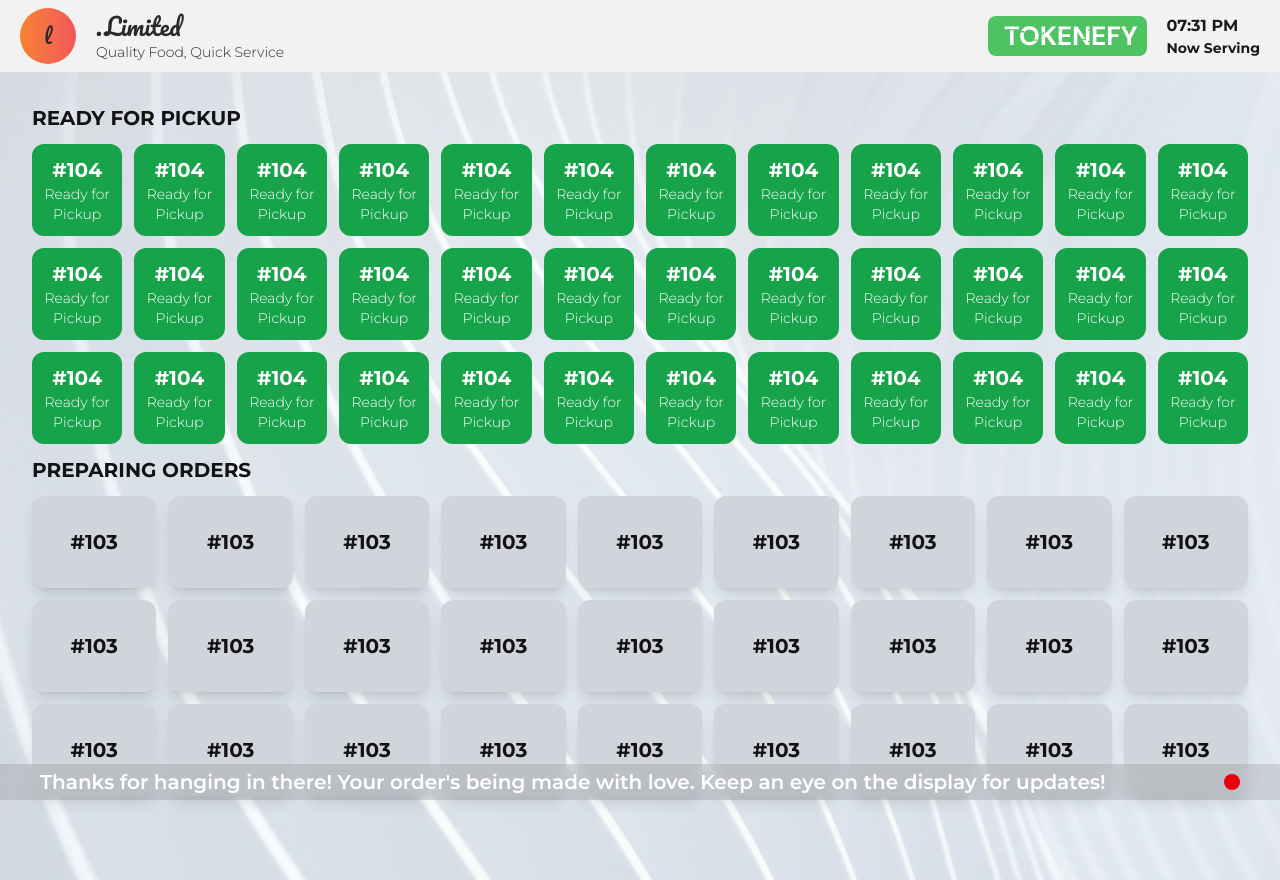
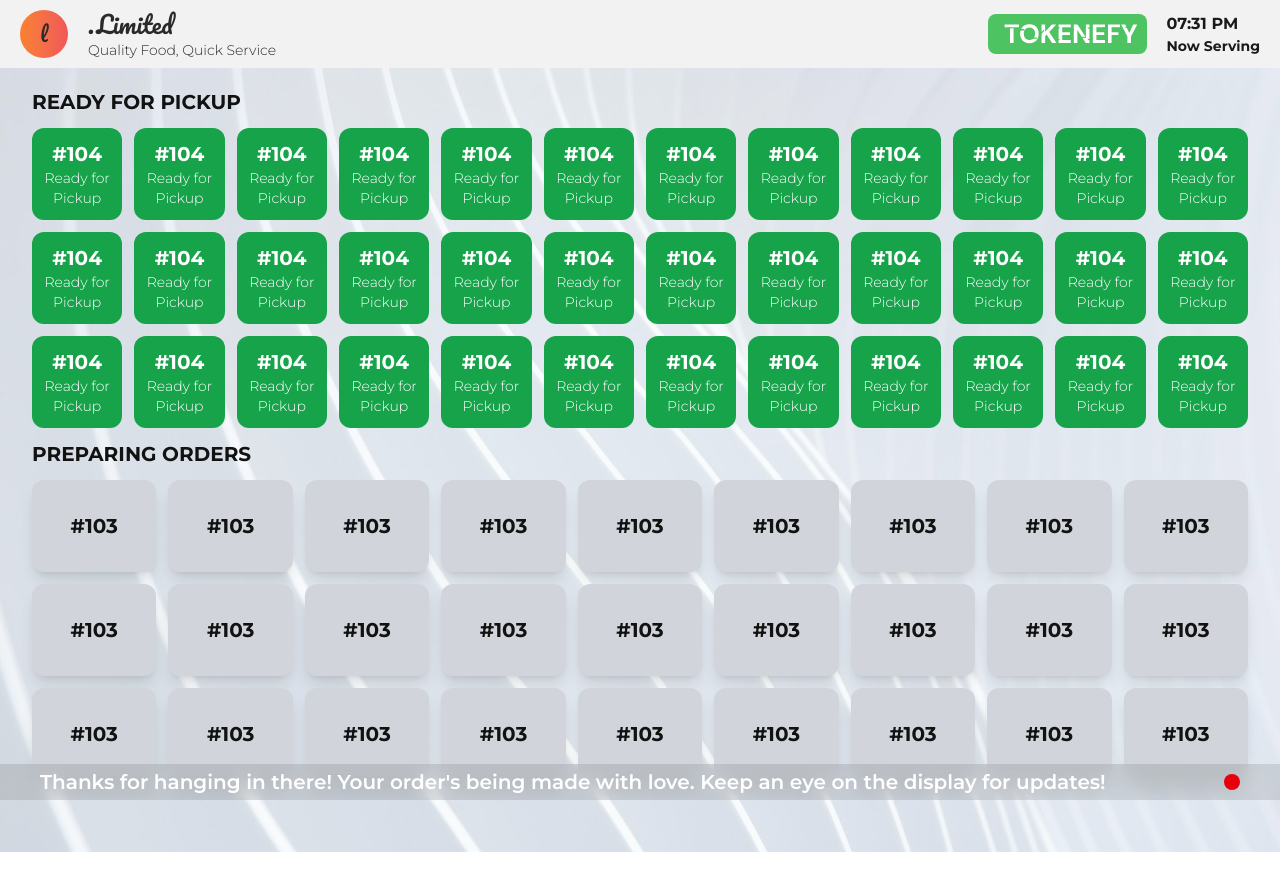
Before and after one commit to sacrosysdev/kitchen-order-tokenify, a React (Vite) app: page /result in a window 1280 px wide. After the commit the page ends 852 px from the top, so only its background shows below. Built offline with nearby package versions, Linux system fonts and the light colour scheme.

Commit message:
new updates

```diff
--- a/src/components/ReadyNav.jsx
+++ b/src/components/ReadyNav.jsx
@@ -7,7 +7,7 @@ const ReadyNav = () => {
   return (
     <div className='text-black bg-[#F1F1F1]  flex items-center justify-between py-2 px-5'>
             <div className='flex items-center gap-5 text-[#121212]'>
-                <div className="bg-linear-to-r from-[#F97316] to-[#EF4444] font-pacifico w-14 h-14 rounded-full flex justify-center items-center">
+                <div className="bg-linear-to-r from-[#F97316] to-[#EF4444] font-pacifico w-12 h-12 rounded-full flex justify-center items-center">
                     <span className='text-xl'>l</span>
                 </div>
 
--- a/src/pages/readyView/page.jsx
+++ b/src/pages/readyView/page.jsx
@@ -19,7 +19,7 @@ const ReadyView = () => {
 
   return (
     <div className="relative overflow-x-hidden">
-      <div className="p-8">
+      <div className=" py-5 px-8">
         <ReadyOrders />
         <PreparingOrders />
       </div>
```
